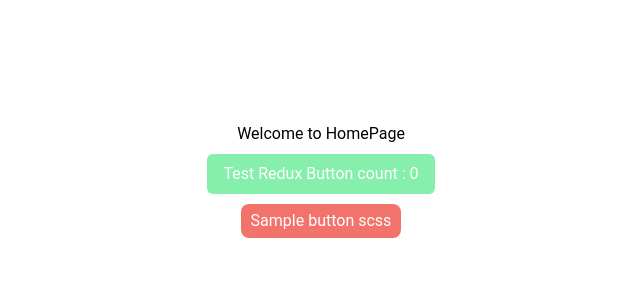
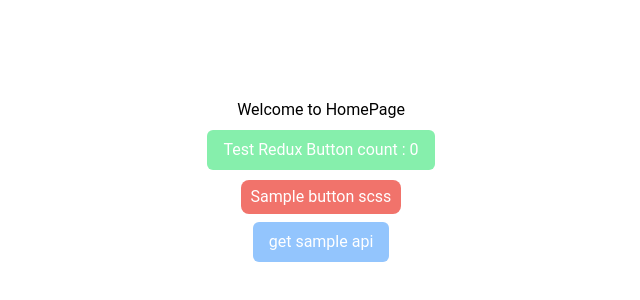
Before and after one commit to iChwn/ichwn-react-js-boilerplate, a React (Create React App) app: page / in a window 1280 px wide. Shown: the part 220-520 px from the top of the page, without its empty margins (319-959 px from the left). Built offline with nearby package versions, Linux system fonts and the light colour scheme; no server answers.

Commit message:
Add react-query config

```diff
--- a/package.json
+++ b/package.json
@@ -12,10 +12,13 @@
     "connected-react-router": "^6.9.3",
     "dotenv-cra": "^3.0.2",
     "env-cmd": "^10.1.0",
+    "history": "^5.3.0",
+    "lodash": "^4.17.21",
     "react": "^18.2.0",
     "react-dom": "^18.2.0",
     "react-query": "^3.39.2",
     "react-redux": "^8.0.5",
+    "react-router": "^6.6.1",
     "react-router-dom": "^6.6.1",
     "react-scripts": "5.0.1",
     "redux": "^4.2.0",
--- a/src/constant/apiUrl.js
+++ b/src/constant/apiUrl.js
@@ -1,5 +1,5 @@
 const apiList = {
-  sampleApi: "/sample/api",
+  sampleApi: "/todos",
 };
 
 export default apiList;
--- /dev/null
+++ b/src/constant/config.js
@@ -0,0 +1,9 @@
+// console.log(process.env.REACT_APP_URL_SERVER);
+const config = {
+  UrlServer: process.env.REACT_APP_URL_SERVER,
+  UrlAsset: process.env.REACT_APP_URL_ASSET,
+  DevMode: process.env.REACT_APP_DEV_MODE === "true",
+  DevToken: process.env.REACT_APP_DEV_TOKEN,
+  AppVersion: process.env.REACT_APP_VERSION,
+};
+export default config;
--- a/src/constant/index.js
+++ b/src/constant/index.js
@@ -1,3 +1,4 @@
 import routeUrl from "./routeUrl";
+import config from "./config";
 
-export { routeUrl };
+export { routeUrl, config };
--- a/src/index.jsx
+++ b/src/index.jsx
@@ -4,14 +4,29 @@
 import store from "integration/store";
 import reportWebVitals from './reportWebVitals';
 import { Provider } from "react-redux";
+import { QueryClient, QueryClientProvider } from "react-query";
 import "./assets/css/tailwind.css";
 import "./index.css";
+
+// react query config
+const queryClient = new QueryClient({
+  defaultOptions: {
+    queries: {
+      refetchOnWindowFocus: false,
+      refetchOnMount: false,
+      refetchOnReconnect: false,
+      retry: false,
+    },
+  },
+});
 
 const root = ReactDOM.createRoot(document.getElementById('root'));
 root.render(
   <React.StrictMode>
     <Provider store={store()}>
-      <App />
+      <QueryClientProvider client={queryClient}>
+        <App />
+      </QueryClientProvider>
     </Provider>
   </React.StrictMode>
 );
--- a/src/page/home/index.jsx
+++ b/src/page/home/index.jsx
@@ -1,18 +1,58 @@
 import { increaseCounter } from "module/sampleRedux/action";
 import { sampleSelector } from "module/sampleRedux/selector";
-import React from "react";
+import React, { useEffect } from "react";
 import { useDispatch, useSelector } from "react-redux";
 import "assets/css/custom.scss"
+import { useCustomMutationReactQuery } from "utility/hooks/useCustomMutationReactQuery";
+import apiList from "constant/apiUrl";
+import { startRequest } from "utility/requestHelper/requestHelper";
 
 const HomePage = () => {
   const dispatch = useDispatch()
   const increaseData = useSelector(sampleSelector);
+
+  const getRedeemHistory = async () => {
+    const filter = {};
+
+    const apiData = {
+      url: `${apiList.sampleApi}/1`,
+      method: "GET",
+      data: {
+        ...filter,
+      },
+      allowBanRequest: true,
+    };
+
+    return startRequest(apiData);
+  };
+
+  const { decryptedData, startFetch, isLoading } = useCustomMutationReactQuery(
+    getRedeemHistory,
+    {
+      isStartOnInit: false,
+      onError: e => console.log(e),
+    }
+  );
+
+  const handleGetAPI = () => {
+    startFetch()
+  }
+
+  useEffect(() => {
+    console.log(isLoading, decryptedData)
+  }, [isLoading, decryptedData])
+
 
   return (
     <div className="h-full w-full flex items-center justify-center flex-col">
       <h1>Welcome to HomePage</h1>
       <button className="bg-green-300 px-4 py-2 text-white rounded-md mt-2" onClick={() => dispatch(increaseCounter())}>Test Redux Button count : {increaseData} </button>
       <button className="sampleButtonScss">Sample button scss</button>
+      <button className="bg-blue-300 px-4 py-2 text-white rounded-md mt-2" onClick={handleGetAPI}>get sample api</button>
+      <span>{isLoading && "Loading..."}</span>
+      {decryptedData && (
+        <span className="mt-[10px]">Title: {decryptedData.data.title}</span>
+      )}
     </div>
   )
 }
--- /dev/null
+++ b/src/utility/hooks/reactReduxHooks.js
@@ -0,0 +1,7 @@
+import {
+  useDispatch as OriginalDispatch,
+  useSelector as OriginalSelector,
+} from "react-redux";
+
+export const useSelector = (state) => OriginalSelector(state);
+export const useDispatch = () => OriginalDispatch();
--- /dev/null
+++ b/src/utility/hooks/useCustomMutationReactQuery.js
@@ -0,0 +1,52 @@
+/* eslint-disable react-hooks/exhaustive-deps */
+/* eslint-disable import/no-cycle */
+import { useEffect, useState } from "react";
+import { useMutation } from "react-query";
+import { getErrorHandlerData } from "utility/requestHelper/requestHelper";
+
+
+export const useCustomMutationReactQuery = (
+  onFetch,
+  options = { isStartOnInit: false, onError: () => {} }
+) => {
+  const { isStartOnInit, onError } = options;
+
+  const [decryptedData, setDecryptedData] = useState(null);
+  const [isShortLoading, setIsShortLoading] = useState(false); // minimal loading time become 0,5s
+
+  const result = useMutation(onFetch);
+  const { mutate, data: response, isLoading } = result;
+
+  const startFetch = async (param = null, onSuccess = () => {}) => {
+    setIsShortLoading(true);
+    setTimeout(() => {
+      setIsShortLoading(false);
+    }, 500);
+
+    mutate(param, {
+      onError: (err) => {
+        const erroData = getErrorHandlerData(err);
+        onError(erroData);
+      },
+      onSuccess: (data) => onSuccess(data),
+    });
+  };
+
+  useEffect(() => {
+    if (!isStartOnInit) return;
+
+    startFetch();
+  }, []);
+
+  useEffect(() => {
+    if (response == null) return;
+    setDecryptedData(response);
+  }, [response]);
+
+  return {
+    ...result,
+    isLoading: isLoading || isShortLoading,
+    decryptedData,
+    startFetch,
+  };
+};
--- /dev/null
+++ b/src/utility/requestHelper/requestHelper.js
@@ -0,0 +1,109 @@
+/* eslint-disable import/no-cycle */
+import axios from "axios";
+import { config } from "constant";
+import _ from "lodash";
+
+/**
+ * Get custom error data
+ * @param {Object} res response from server
+ * @returns
+ */
+export const getErrorHandlerData = (res) => {
+  let data = {};
+
+  if (res.response) {
+    data = {
+      status: false,
+      statusCode: res.response.status,
+      statusText: res.response.status.statusText,
+      headers: res.response.headers,
+      data: res.response.data,
+    };
+  } else if (res.request) {
+    data = {
+      status: false,
+      statusCode: 0,
+      statusText: res.request,
+      headers: res.request.headers,
+      data: { message: "Koneksi bermasalah" },
+    };
+  } else {
+    data = {
+      status: false,
+      statusCode: 0,
+      statusText: res.message,
+      headers: res.headers,
+      data: { message: res.message },
+    };
+  }
+
+  return data;
+};
+
+/**
+ * Get header data
+ * @param {boolean} withAuth if true then will add key Authorization into header with value from vidioCookie.token
+ * @returns
+ */
+export const getHeaderData = (withAuth) => {
+  const randomString = (Math.random() + 1).toString(36).substring(7);
+  const header = {
+    "request-token": randomString,
+  };
+
+  return header;
+};
+
+/**
+ * Get encrypted api data
+ * @param {Object} apiData
+ * @returns
+ */
+export const createRequestParams = (apiData) => {
+  const { method, data = {}, params = {}, withAuth = true } = apiData;
+  const requestParams = {
+    method,
+    headers: getHeaderData(withAuth),
+  };
+
+  // assign data to request body
+  if (!_.isEmpty(data)) {
+    requestParams.data = "encryptedData";
+  }
+  // assign params to request params
+  if (!_.isEmpty(params)) {
+    requestParams.params = params;
+  }
+
+  return requestParams;
+};
+
+/**
+ * Get axios instance
+ * @returns
+ */
+export const getInstance = () => {
+  const baseURI = config.UrlServer;
+
+  const axiosInstance = axios.create({ baseURL: baseURI });
+  axiosInstance.interceptors.request.use(
+    (req) =>
+      // console.log("request detail:", req);
+      req
+  );
+
+  return axiosInstance;
+};
+
+/**
+ * Start request using axios
+ * @param {Object} apiData required data
+ * @returns
+ */
+export const startRequest = async (apiData = { url: "" }) => {
+  const requestParams = createRequestParams(apiData);
+
+  return getInstance()
+    .request({ url: apiData.url, ...requestParams })
+    .then((res) => res);
+};
```
Also changed, not shown: 2 other files (tests, documents, lock files or other folders).
